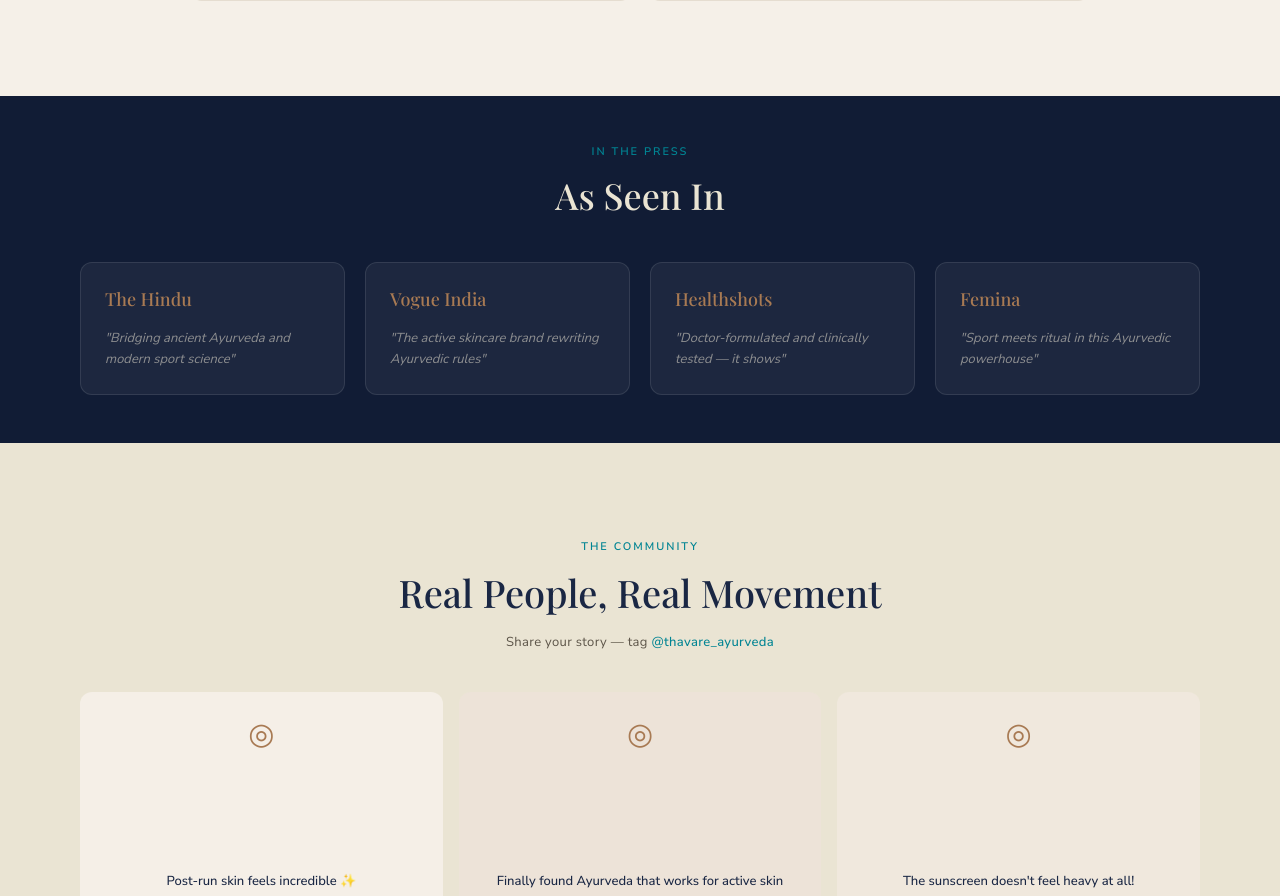
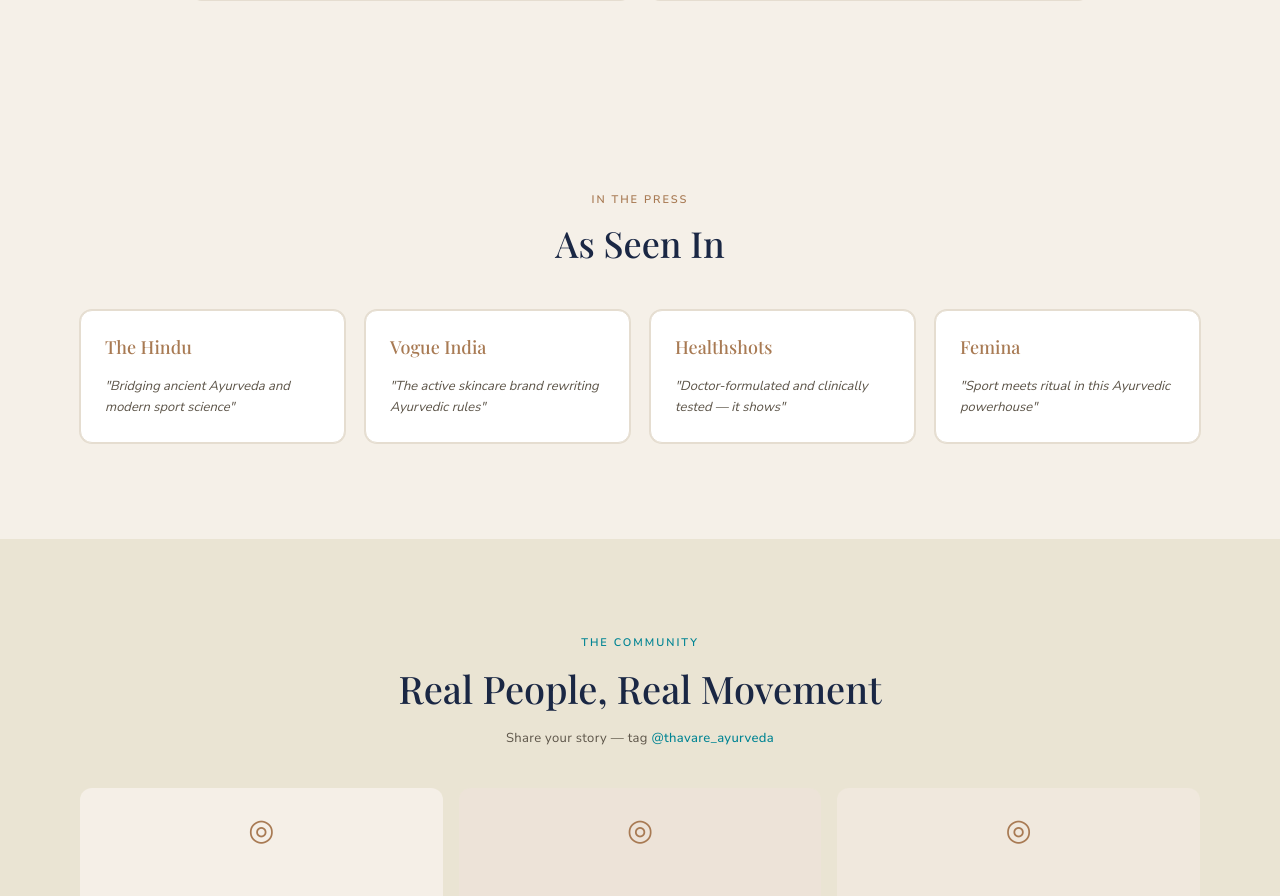
Before and after one commit to peteroyce/thavare, a Next.js app: page / in a window 1280 px wide. Shown: the part 5340-6236 px from the top of the page. Built offline with nearby package versions, Linux system fonts and the light colour scheme; no server answers.

Commit message:
feat: press strip — ivory bg, camel publication names, warm ring cards

```diff
--- a/components/home/PressStrip.tsx
+++ b/components/home/PressStrip.tsx
@@ -1,32 +1,33 @@
 import { AnimatedSection } from '@/components/ui/AnimatedSection';
 
 const PRESS = [
-  { name: 'The Hindu',    quote: '"Bridging ancient Ayurveda and modern sport science"' },
-  { name: 'Vogue India',  quote: '"The active skincare brand rewriting Ayurvedic rules"' },
-  { name: 'Healthshots',  quote: '"Doctor-formulated and clinically tested — it shows"' },
-  { name: 'Femina',       quote: '"Sport meets ritual in this Ayurvedic powerhouse"' },
+  { name: 'The Hindu',   quote: '"Bridging ancient Ayurveda and modern sport science"' },
+  { name: 'Vogue India', quote: '"The active skincare brand rewriting Ayurvedic rules"' },
+  { name: 'Healthshots', quote: '"Doctor-formulated and clinically tested — it shows"' },
+  { name: 'Femina',      quote: '"Sport meets ritual in this Ayurvedic powerhouse"' },
 ];
 
 export function PressStrip() {
   return (
-    <section className="bg-navy-deep py-12 px-4 md:px-10 lg:px-20">
+    <section className="bg-ivory py-16 md:py-24 px-4 md:px-10 lg:px-20">
       <AnimatedSection>
-        <p className="text-teal text-[11px] font-semibold uppercase tracking-[0.18em] mb-2 text-center">
+        <p className="text-[#A87A53] text-[11px] font-semibold uppercase tracking-[0.18em] mb-2 text-center">
           In The Press
         </p>
-        <h2 className="font-serif text-cream text-[28px] md:text-[36px] font-medium text-center mb-10">
+        <h2 className="font-serif text-navy text-[28px] md:text-[36px] font-medium text-center mb-10">
           As Seen In
         </h2>
         <div className="grid grid-cols-1 sm:grid-cols-2 lg:grid-cols-4 gap-5">
           {PRESS.map(({ name, quote }) => (
             <div
               key={name}
-              className="bg-white/5 border border-white/10 rounded-xl p-6 flex flex-col gap-2"
+              className="bg-white border border-[#E5DDD0] rounded-xl p-6 flex flex-col gap-2"
+              style={{ boxShadow: '0px 0px 0px 1px #E5DDD0' }}
             >
-              <span className="font-serif text-[18px] text-camel font-medium leading-snug">
+              <span className="font-serif text-[18px] text-[#A87A53] font-medium leading-snug">
                 {name}
               </span>
-              <p className="text-[13px] italic text-cream/55 mt-2 leading-relaxed">
+              <p className="text-[13px] italic text-text-2 mt-2 leading-relaxed">
                 {quote}
               </p>
             </div>
```
